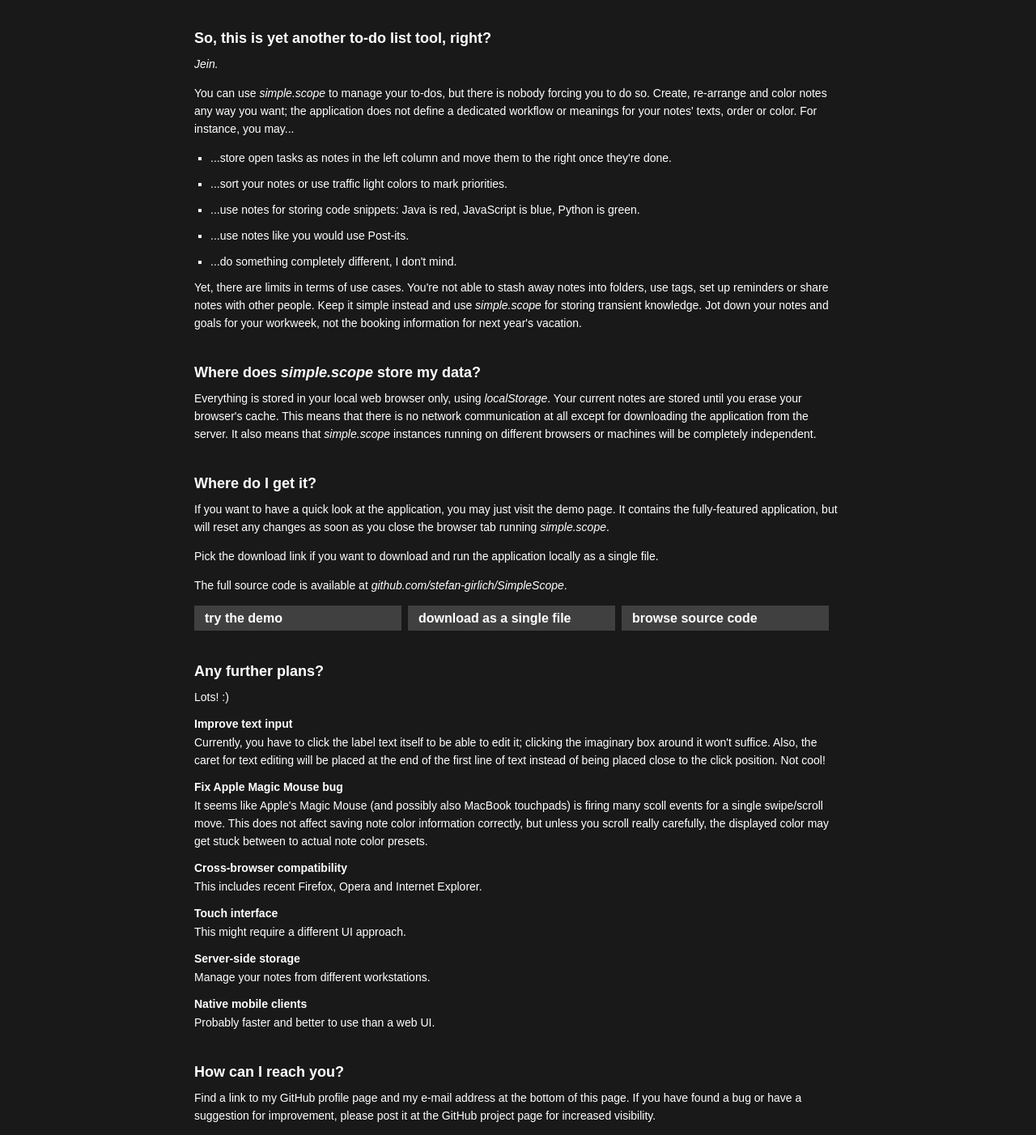
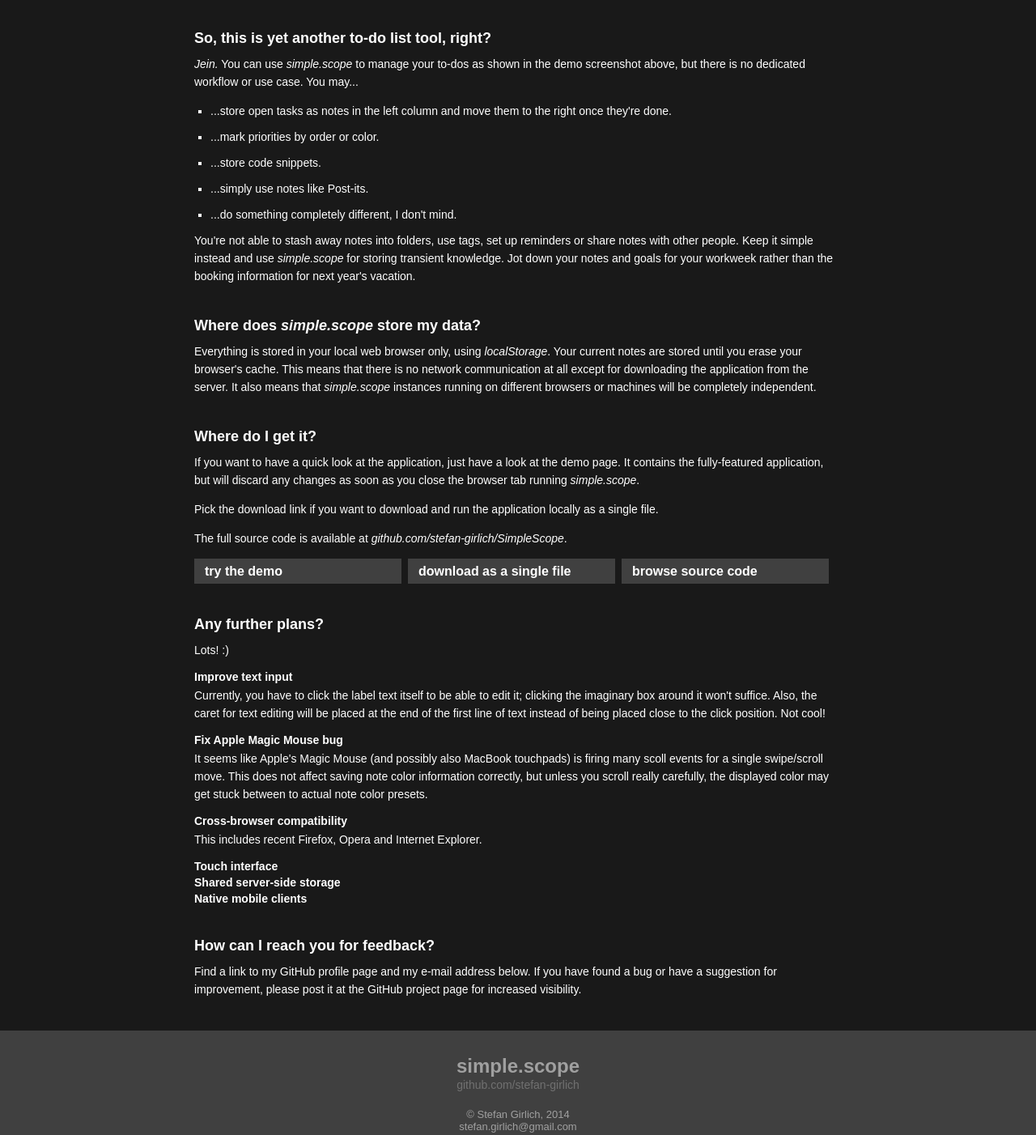
Before and after one commit to stefan-girlich/simple.scope, a plain HTML site: page website/index.htm in a window 1280 px wide. Shown: the part 777-2179 px from the top of the page at 81% size. Drawn offline with Linux system fonts and the light colour scheme.

Commit message:
change website wording

```diff
--- a/website/index.htm
+++ b/website/index.htm
@@ -128,18 +128,17 @@
 
 		<section>
 			<h3>So, this is yet another to-do list tool, right?</h3>
-			<p><i title="German: &quot;Yes and no&quot;">Jein.</i></p>
-			<p>You can use <em>simple.scope</em> to manage your to-dos, but there is nobody forcing you to do so. Create, re-arrange and color notes any way you want; the application does not define a dedicated workflow or meanings for your notes' texts, order or color. For instance, you may...</p>
+			<p><i title="German: &quot;Yes and no&quot;">Jein.</i> You can use <em>simple.scope</em> to manage your to-dos as shown in the demo screenshot above, but there is no dedicated workflow or use case. You may...</p>
 
 			<ul>
 				<li>...store open tasks as notes in the left column and move them to the right once they're done.</li>
-				<li>...sort your notes or use traffic light colors to mark priorities.</li>
-				<li>...use notes for storing code snippets: Java is red, JavaScript is blue, Python is green.</li>
-				<li>...use notes like you would use Post-its.</li>
+				<li>...mark priorities by order or color.</li>
+				<li>...store code snippets.</li>
+				<li>...simply use notes like Post-its.</li>
 				<li>...do something completely different, I don't mind.</li>
 			</ul>
 
-			<p>Yet, there are limits in terms of use cases. You're not able to stash away notes into folders, use tags, set up reminders or share notes with other people. Keep it simple instead and use <em>simple.scope</em> for storing transient knowledge. Jot down your notes and goals for your workweek, not the booking information for next year's vacation.</p>
+			<p>You're not able to stash away notes into folders, use tags, set up reminders or share notes with other people. Keep it simple instead and use <em>simple.scope</em> for storing transient knowledge. Jot down your notes and goals for your workweek rather than the booking information for next year's vacation.</p>
 
 		</section>
 
@@ -152,7 +151,7 @@
 
 		<section>
 			<h3>Where do I get it?</h3>
-			<p>If you want to have a quick look at the application, you may just visit the demo page. It contains the fully-featured application, but will reset any changes as soon as you close the browser tab running <em>simple.scope</em>.</p>
+			<p>If you want to have a quick look at the application, just have a look at the demo page. It contains the fully-featured application, but will discard any changes as soon as you close the browser tab running <em>simple.scope</em>.</p>
 
 			<p>Pick the download link if you want to download and run the application locally as a single file.</p>
 
@@ -191,21 +190,18 @@
 			<p>This includes recent Firefox, Opera and Internet Explorer.</p>
 
 			<h4>Touch interface</h4>
-			<p>This might require a different UI approach.</p>
 
-			<h4>Server-side storage</h4>
-			<p>Manage your notes from different workstations.</p>
+			<h4>Shared server-side storage</h4>
 
 			<h4>Native mobile clients</h4>
-			<p>Probably faster and better to use than a web UI.</p>
 
 			<h4></h4>
 			<p></p>
 		</section>
 
 		<section>
-			<h3>How can I reach you?</h3>
-			<p>Find a link to my GitHub profile page and my e-mail address at the bottom of this page. If you have found a bug or have a suggestion for improvement, please post it at the GitHub project page for increased visibility.</p>
+			<h3>How can I reach you for feedback?</h3>
+			<p>Find a link to my GitHub profile page and my e-mail address below. If you have found a bug or have a suggestion for improvement, please post it at the GitHub project page for increased visibility.</p>
 
 		</section>
 
```
